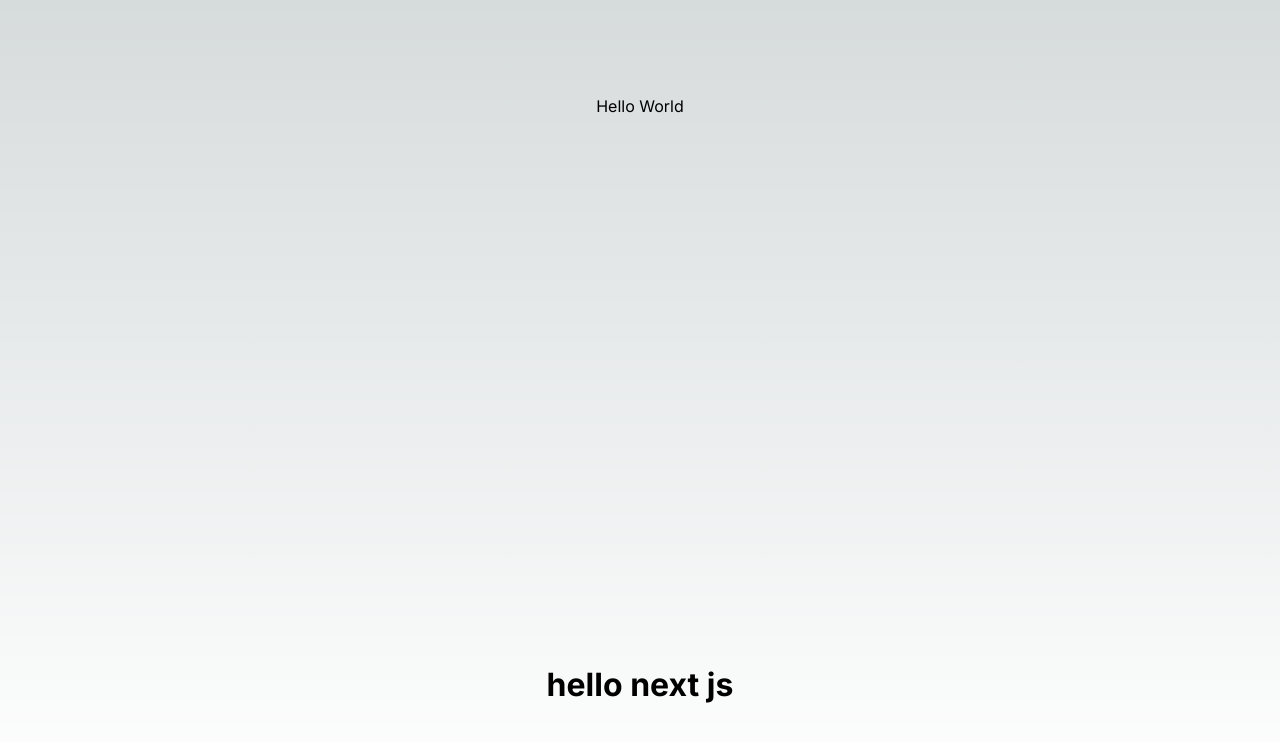
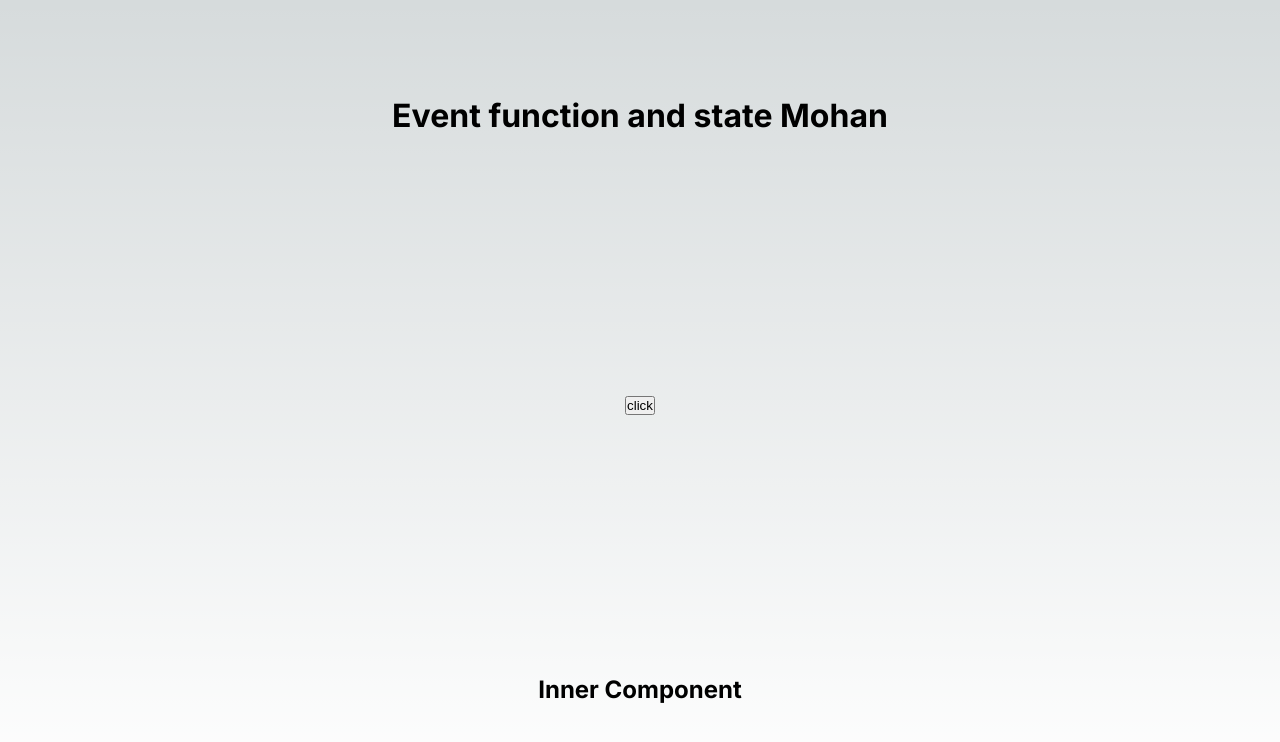
Before and after one commit to 838189vishalmrj/learning-next-js, a Next.js app: page / in a window 1280 px wide. Shown: the top 742 px of the page. Built offline with nearby package versions, Linux system fonts and the light colour scheme.

Commit message:
understaing useState ,events ,function and nested component

```diff
--- a/src/app/page.js
+++ b/src/app/page.js
@@ -1,15 +1,23 @@
-import styles from './page.module.css'
+"use client";
+import { useState } from "react";
+import styles from "./page.module.css";
 
 export default function Home() {
+  const [name, setName] = useState("Mohan");
+  const changeName = (value) => {
+    setName(value);
+    alert(`After chengin you name is ${name}`);
+  };
   return (
     <main className={styles.main}>
-      <SayHelloWorld />
-      <h1>hello next js</h1>
+      <h1>Event function and state {name}</h1>
+      <button onClick={() => changeName("Vishal")}>click</button>
+      <InnerComponent  />
     </main>
-  )
+  );
 }
 
 
-const SayHelloWorld = ()=>{
-  return <h>Hello World</h>
+const InnerComponent = ()=>{
+    return <h2>Inner Component</h2>
 }
```
